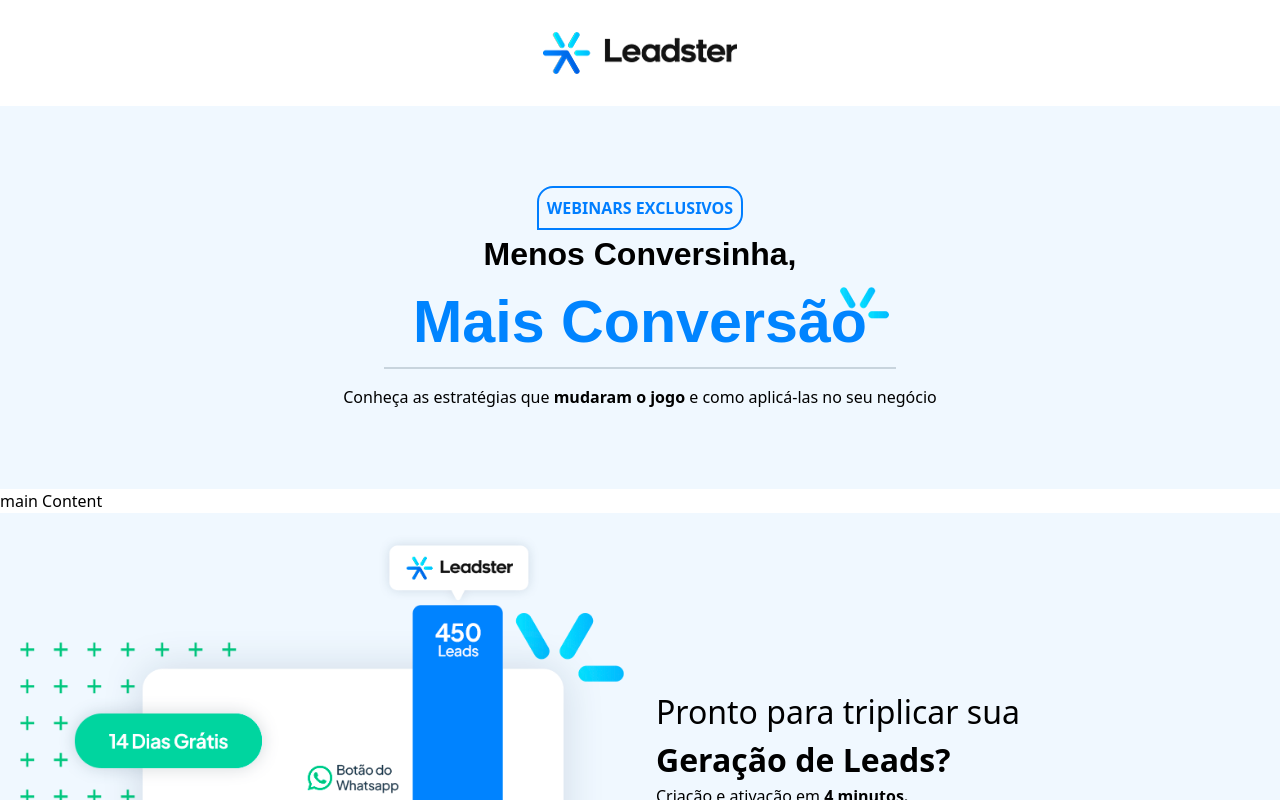
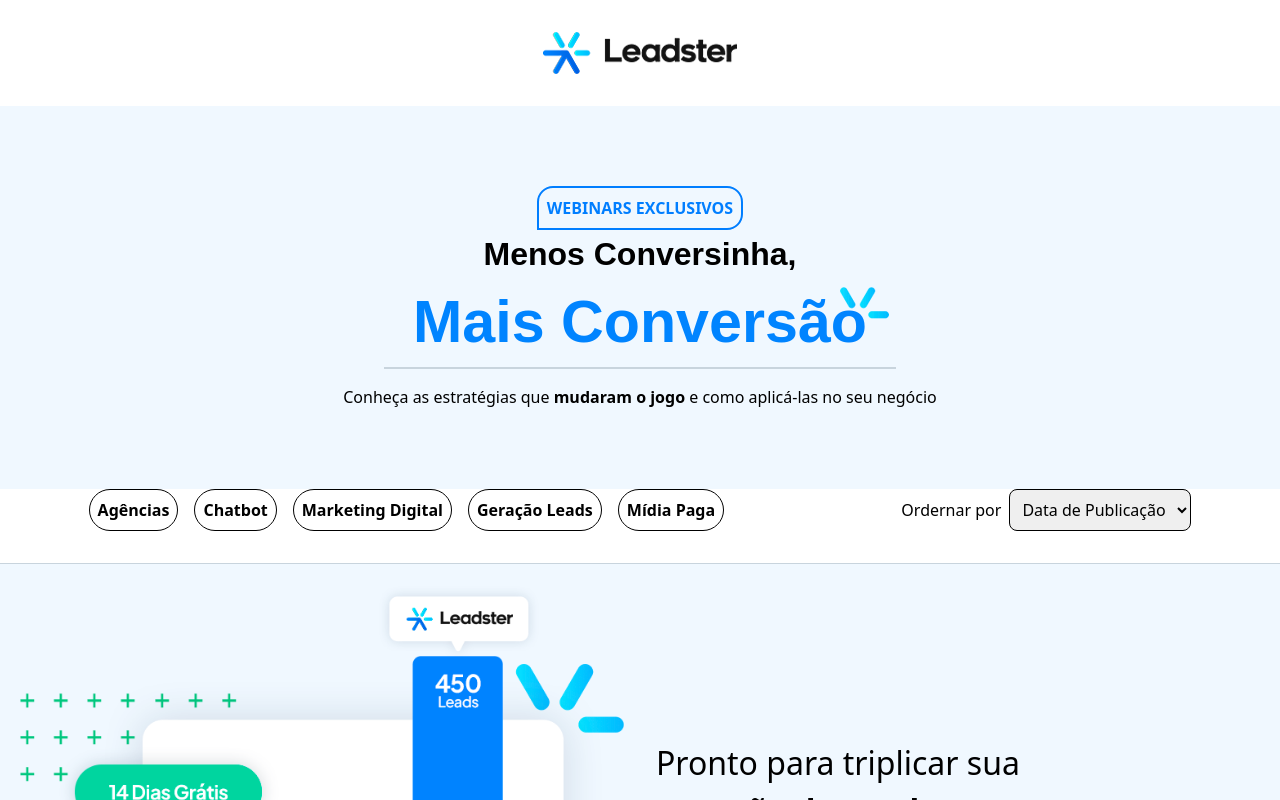
Before and after one commit to joaoygorr/Leadster-LandingPage, a Next.js app: page / in a window 1280 px wide. Shown: the top 800 px of the page. Built offline with nearby package versions, Linux system fonts and the light colour scheme.

Commit message:
feat: navigation options

```diff
--- a/src/shared/components/MainContent/mainContent.module.scss
+++ b/src/shared/components/MainContent/mainContent.module.scss
@@ -0,0 +1,37 @@
+.boxContainer {
+    display: flex;
+    justify-content: space-around;
+    align-items: center;
+    border-bottom: 1px solid #c8d4dd;
+    padding-bottom: 2rem;
+
+    .boxListButton {
+        display: flex;
+        gap: 1rem;
+
+        li {
+            button {
+                border: 1px solid black;
+                border-radius: 2rem;
+                padding: .5rem;
+                text-transform: capitalize;
+                font-weight: 600;
+            }
+
+            button:hover {
+               border-color: #0084ff;
+               color: #0084ff;
+            }
+        }
+    }
+
+    .boxOrder {
+        select {
+            border: 1px solid black;
+            font-weight: 500;
+            padding: .5rem;
+            border-radius: .5rem;
+            margin-left: .5rem;
+        }
+    }
+}
--- a/src/shared/components/MainContent/mainContent.tsx
+++ b/src/shared/components/MainContent/mainContent.tsx
@@ -1,12 +1,27 @@
 import Styles from "./mainContent.module.scss";
+import Data from "@/pages/api/data.json";
 
 export const MainContent = () => {
+    const dataJson = Data.data
 
     return (
-        <nav>
-            <ul>
-                <li>main Content</li>
+        <nav className={`mx-auto w-full max-w-screen-xl ${Styles.boxContainer}`}>
+            <ul className={Styles.boxListButton}>
+                {dataJson.map((index, key) => {
+                    return (
+                        <li key={key}>
+                            <button>{index.label}</button>
+                        </li>
+                    )
+                })}
             </ul>
+
+            <div className={Styles.boxOrder}>
+                Ordernar por
+                <select>
+                    <option value="Data de Publicação">Data de Publicação</option>
+                </select>
+            </div>
         </nav>
     )
 }
```
